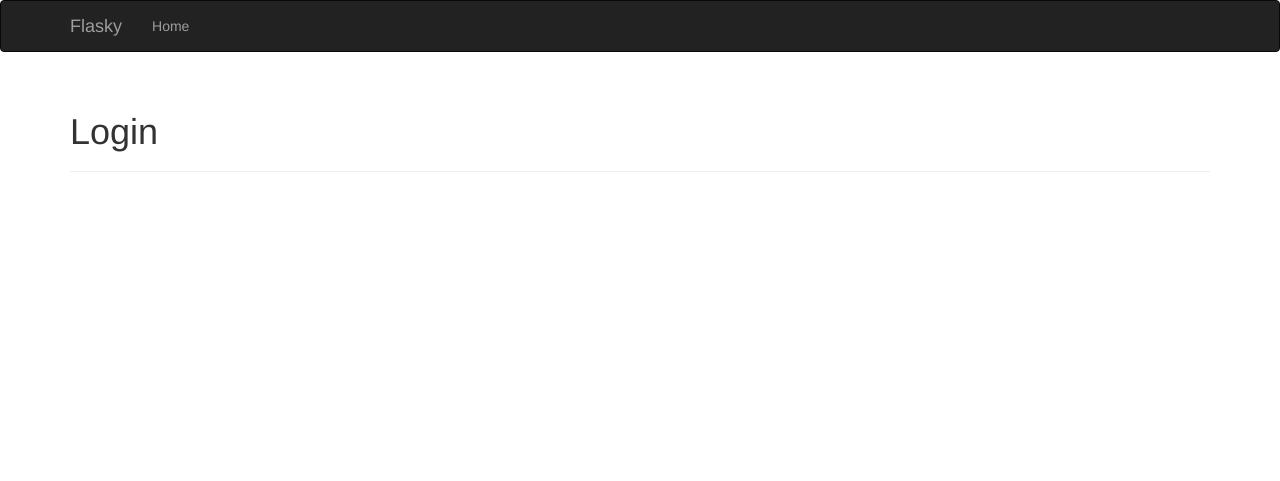
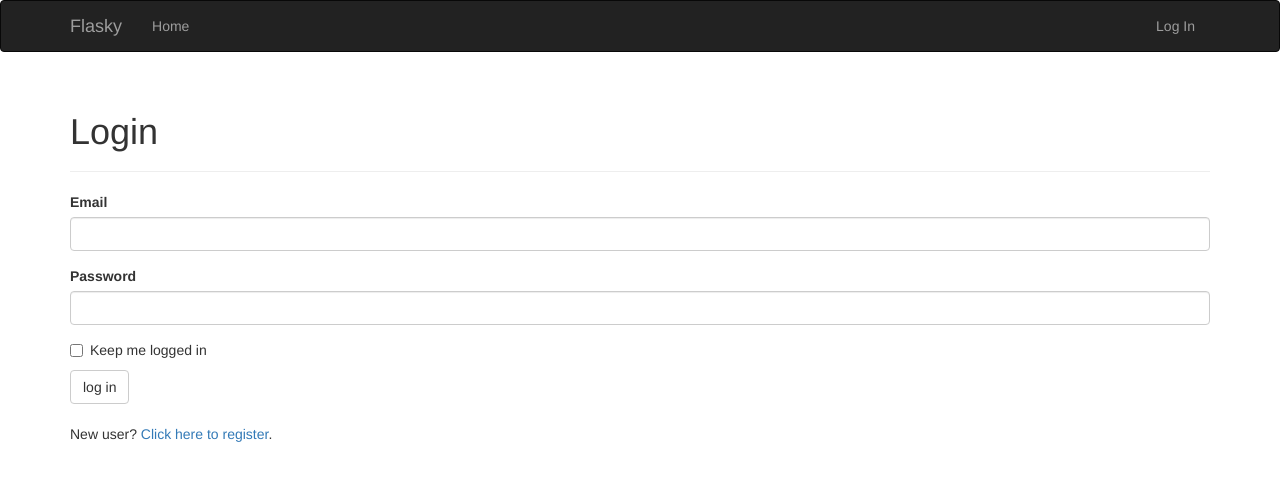
Before and after one commit to liyingxiu/flasky-cn, a Flask app: page /auth/login in a window 1280 px wide. Shown: the top 481 px of the page. Run offline with Flask 2, Linux system fonts and the light colour scheme; some libraries are stand-ins or nearby versions.

Commit message:
注册和登陆页面

```diff
--- a/app/__init__.py
+++ b/app/__init__.py
@@ -3,12 +3,16 @@ from flask_bootstrap import Bootstrap
 from flask_mail import Mail
 from flask_moment import Moment
 from flask_sqlalchemy import SQLAlchemy
+from flask_login import LoginManager
 from config import config
 
 bootstrap = Bootstrap()
 mail = Mail()
 moment = Moment()
 db = SQLAlchemy()
+
+login_manager = LoginManager()
+login_manager.login_view = "auth.login" # 登录视图的名称（译注：URL 或端点）
 
 
 def create_app(config_name):
@@ -20,6 +24,7 @@ def create_app(config_name):
     mail.init_app(app)
     moment.init_app(app)
     db.init_app(app)
+    login_manager.init_app(app)
 
     from .main import main as main_blueprint
     app.register_blueprint(main_blueprint)
--- /dev/null
+++ b/app/auth/forms.py
@@ -0,0 +1,35 @@
+from flask_wtf import FlaskForm
+from wtforms import StringField, PasswordField, BooleanField, SubmitField
+from wtforms.validators import DataRequired, Length, Email, regexp, equal_to
+from wtforms import ValidationError
+from ..models import User
+
+
+class LoginForm(FlaskForm):
+    email = StringField('Email', validators=[DataRequired(), Length(1, 64),
+                                             Email()])
+    password = PasswordField("Password", validators=[DataRequired()])
+    remember_me = BooleanField("Keep me logged in")
+    submit = SubmitField("log in")
+
+
+class RegistrationForm(FlaskForm):
+    email = StringField('Email', validators=[DataRequired(), Length(1, 64),
+                                             Email()])
+    username = StringField('Username', validators=[
+        DataRequired(), Length(1, 64),
+        regexp('^[A-Za-z][A-Za-z0-9_.]*$', 0,
+               'Usernames must have only letters, numbers, dots or '
+               'underscores')])  # 确保username字段的值是以字母开头的，只包含数字字母下划线
+    password = PasswordField('Password', validators=[
+        DataRequired(), equal_to('password2', message='Passwords must match.')])
+    password2 = PasswordField('Confirm password', validators=[DataRequired()])
+    submit = SubmitField('Register')
+
+    def validate_email(self, field):
+        if User.query.filter_by(email=field.data.lower()).first():
+            raise ValidationError("Email already registered.")
+
+    def validate_username(self, field):
+        if User.query.filter_by(username=field.data).first():
+            raise ValidationError("Username already in use.")
--- a/app/auth/views.py
+++ b/app/auth/views.py
@@ -1,7 +1,44 @@
-from flask import render_template
+from flask import render_template, redirect, request, url_for, flash
+from flask_login import login_user, logout_user, login_required, current_user
 from .import auth
+from .. import db
+from ..models import User
+from ..email import send_email
+from .forms import LoginForm, RegistrationForm
 
 
-@auth.route('/login')
+@auth.route('/login', methods=['GET', 'POST'])
 def login():
-    return render_template('auth/login.html')
+    form = LoginForm()
+    if form.validate_on_submit():
+        user = User.query.filter_by(email=form.email.data.lower()).first()
+        if user is not None and user.verify_password(form.password.data):
+            login_user(user, form.remember_me.data)
+            next = request.args.get('next')
+            if next is not None or not next.startswith('/'):
+                next = url_for('main.index')
+            return redirect(next)
+        flash("invaild email or password")
+    return render_template('auth/login.html', form=form)
+
+
+@auth.route('/logout')
+@login_required
+def logout():
+    logout_user()
+    flash("You have been logged out")
+    return redirect(url_for("main.index"))
+
+
+@auth.route('/register', methods=['GET', "POST"])
+def register():
+    form = RegistrationForm()
+    if form.validate_on_submit():
+        user = User(email=form.email.data.lower(),
+                    username=form.username.data,
+                    password=form.password.data)
+        db.session.add(user)
+        db.session.commit()
+        flash("you can now login.")
+        return redirect(url_for('auth.login'))
+    return render_template('auth/register.html', form=form)
--- a/app/templates/auth/login.html
+++ b/app/templates/auth/login.html
@@ -1,4 +1,5 @@
 {% extends "base.html" %}
+{% import "bootstrap/wtf.html" as wtf %}
 
 {% block title %}Flasky - Login {% endblock %}
 
@@ -6,4 +7,9 @@
 <div class="page-header">
     <h1>Login</h1>
 </div>
+    <div>
+        {{ wtf.quick_form(form) }}
+        <br>
+        <p>New user? <a href="{{ url_for('auth.register') }}">Click here to register</a>.</p>
+    </div>
 {% endblock %}
--- a/app/templates/base.html
+++ b/app/templates/base.html
@@ -24,6 +24,13 @@
             <ul class="nav navbar-nav">
                 <li><a href="{{ url_for('main.index') }}">Home</a></li>
             </ul>
+            <ul class="nav navbar-nav navbar-right">
+                {% if current_user.is_authenticated %}
+                <li><a href="{{ url_for('auth.logout') }}">Log Out</a></li>
+                {% else %}
+                <li><a href="{{ url_for('auth.login') }}">Log In</a></li>
+                {% endif %}
+            </ul>
         </div>
     </div>
 </div>
```
Also changed, not shown: app/main/views.py (+4 -24 lines), app/models.py (+9 -2 lines), app/templates/auth/register.html (added, +13 -0 lines), app/templates/index.html (+1 -8 lines).
